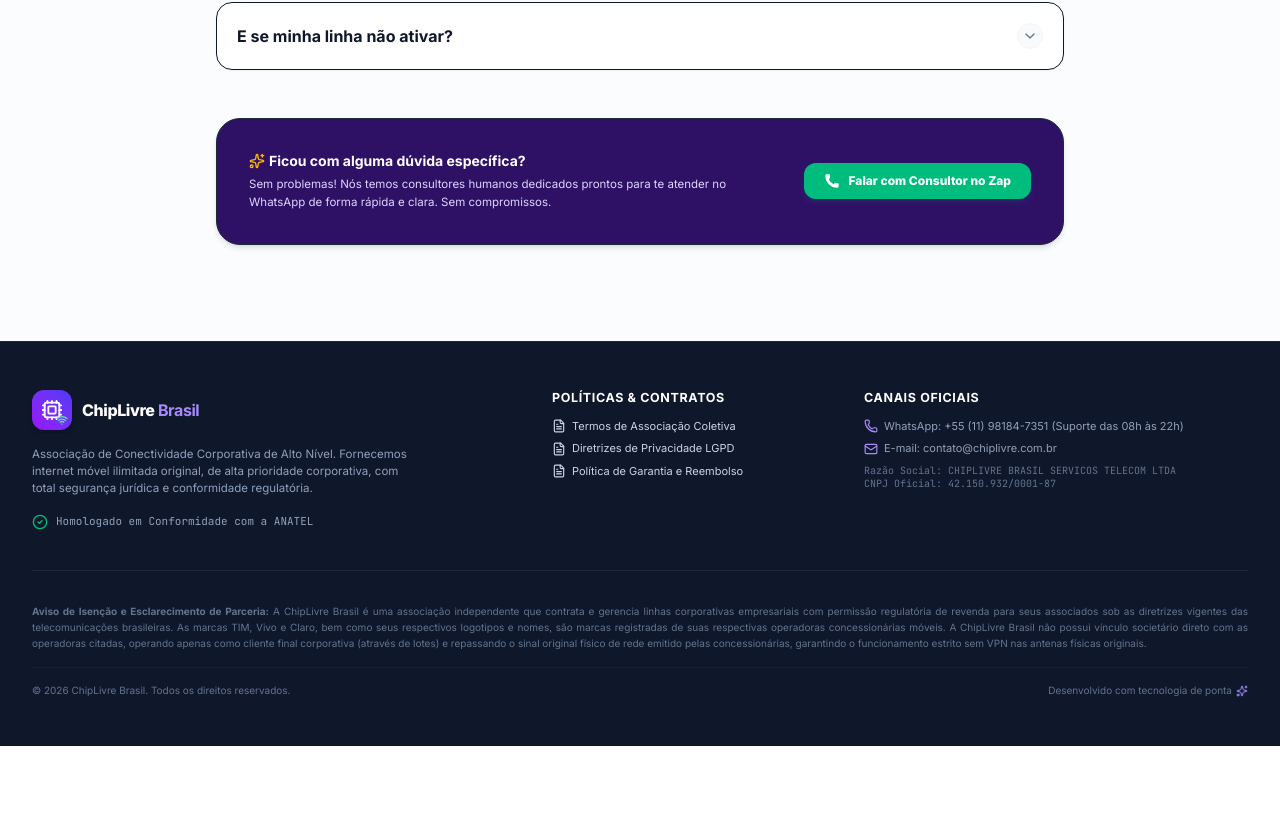
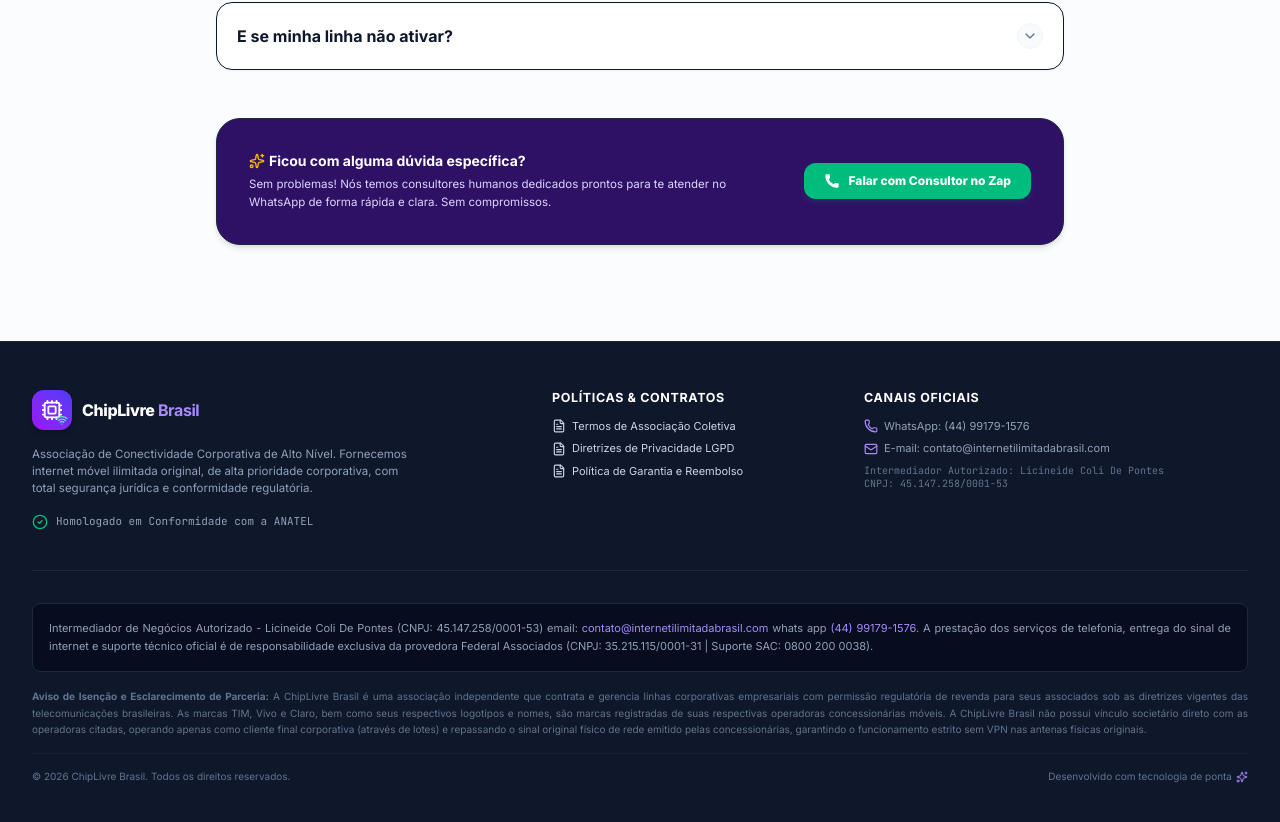
Before and after one commit to definechat/aldemir, a React (Vite) app: page / in a window 1280 px wide. Shown: the part 6898-7720 px from the top of the page. Before the commit the page ends 7644 px from the top, so only its background shows below. Built offline with nearby package versions, Linux system fonts and the light colour scheme; no server answers.

Commit message:
chore: update company registration and contact details
Update CNPJ, WhatsApp support number, and support email address across the application to reflect current business entity information.

```diff
--- a/src/components/FaqSection.tsx
+++ b/src/components/FaqSection.tsx
@@ -17,7 +17,7 @@
 
   const handleWhatsappSupport = () => {
     const text = encodeURIComponent("Olá ChipLivre Brasil! Tenho algumas dúvidas extras sobre a internet ilimitada empresarial antes de assinar. Pode me atender?");
-    window.location.href = `https://wa.me/5511981847351?text=${text}`;
+    window.location.href = `https://wa.me/5544991791576?text=${text}`;
   };
 
   return (
--- a/src/components/Footer.tsx
+++ b/src/components/Footer.tsx
@@ -67,15 +67,15 @@
             <ul className="space-y-2 text-[11px] text-slate-400">
               <li className="flex items-center gap-1.5">
                 <Phone className="h-3.5 w-3.5 text-brand-400" />
-                <span>WhatsApp: +55 (11) 98184-7351 (Suporte das 08h às 22h)</span>
+                <span>WhatsApp: (44) 99179-1576</span>
               </li>
               <li className="flex items-center gap-1.5">
                 <Mail className="h-3.5 w-3.5 text-brand-400" />
-                <span>E-mail: contato@chiplivre.com.br</span>
+                <span>E-mail: contato@internetilimitadabrasil.com</span>
               </li>
               <li className="font-mono text-[10px] text-slate-500">
-                Razão Social: CHIPLIVRE BRASIL SERVICOS TELECOM LTDA<br />
-                CNPJ Oficial: 42.150.932/0001-87
+                Intermediador Autorizado: Licineide Coli De Pontes<br />
+                CNPJ: 45.147.258/0001-53
               </li>
             </ul>
           </div>
@@ -84,6 +84,12 @@
 
         {/* Lower Disclaimer Statement - EXTREMELY IMPORTANT for legal legitimacy */}
         <div className="pt-8 space-y-4">
+          <div className="p-4 rounded-lg bg-slate-950/60 border border-slate-800 text-slate-400 text-[11px] leading-relaxed">
+            <p className="text-justify font-sans">
+              Intermediador de Negócios Autorizado - Licineide Coli De Pontes (CNPJ: 45.147.258/0001-53) email: <a href="mailto:contato@internetilimitadabrasil.com" className="text-brand-400 hover:underline">contato@internetilimitadabrasil.com</a> whats app <a href="https://wa.me/5544991791576" target="_blank" rel="noreferrer" className="text-brand-400 hover:underline">(44) 99179-1576</a>. A prestação dos serviços de telefonia, entrega do sinal de internet e suporte técnico oficial é de responsabilidade exclusiva da provedora Federal Associados (CNPJ: 35.215.115/0001-31 | Suporte SAC: 0800 200 0038).
+            </p>
+          </div>
+
           <p className="text-[10px] text-slate-500 leading-relaxed font-sans text-justify">
             <strong>Aviso de Isenção e Esclarecimento de Parceria:</strong> A ChipLivre Brasil é uma associação independente que contrata e gerencia linhas corporativas empresariais com permissão regulatória de revenda para seus associados sob as diretrizes vigentes das telecomunicações brasileiras. As marcas TIM, Vivo e Claro, bem como seus respectivos logotipos e nomes, são marcas registradas de suas respectivas operadoras concessionárias móveis. A ChipLivre Brasil não possui vínculo societário direto com as operadoras citadas, operando apenas como cliente final corporativa (através de lotes) e repassando o sinal original físico de rede emitido pelas concessionárias, garantindo o funcionamento estrito sem VPN nas antenas físicas originais.
           </p>
--- a/src/components/ObjectionSection.tsx
+++ b/src/components/ObjectionSection.tsx
@@ -91,7 +91,7 @@
 
                 <div className="rounded-xl bg-slate-50 p-3 flex items-center justify-center gap-2.5 border border-slate-100">
                   <span className="text-[11px] font-mono font-bold tracking-tight text-brand-700">
-                    CNPJ REGULARIZADO: 42.150.932/0001-87
+                    CNPJ REGULARIZADO: 45.147.258/0001-53
                   </span>
                 </div>
               </div>
```
